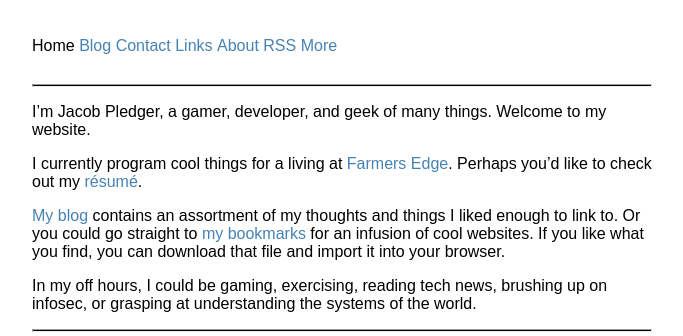
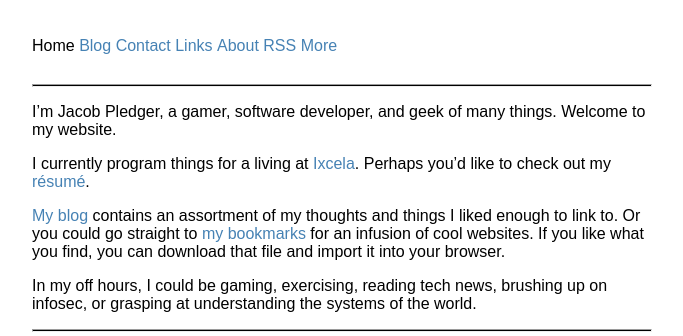
Before and after one commit to jacobpledger/website, a Jekyll site: the page built from index.md, in a window 1280 px wide, cut to the strip 0-336 px from the top of the page. Shown: the whole strip, without its empty margins (298-981 px from the left). Built offline with Jekyll 4.4.1, drawn with Linux system fonts in a browser that asks for light colours.

Commit message:
update homepage

```diff
--- a/index.md
+++ b/index.md
@@ -3,9 +3,9 @@ layout: default
 title: Home - Jacob Pledger
 ---
 
-I'm Jacob Pledger, a gamer, developer, and geek of many things. Welcome to my website.
+I'm Jacob Pledger, a gamer, software developer, and geek of many things. Welcome to my website.
 
-I currently program cool things for a living at [Farmers Edge](https://www.farmersedge.ca). Perhaps you'd like to check out my [résumé](/resume.html).
+I currently program things for a living at [Ixcela](https://ixcela.com). Perhaps you'd like to check out my [résumé](/resume.html).
 
 [My blog](/blog/index.html) contains an assortment of my thoughts and things I liked enough to link to. Or you could go straight to [my bookmarks](/bookmarks.html) for an infusion of cool websites. If you like what you find, you can download that file and import it into your browser.
 
```
